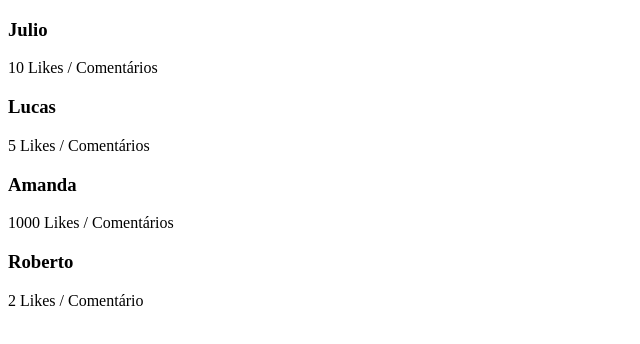
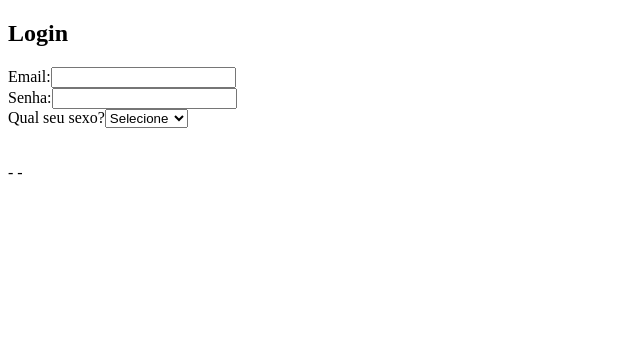
Before and after one commit to Julioclma/react-learning, a React (Create React App) app: page / in a window 1280 px wide. Shown: the top 344 px of the page, without its empty margins (0-640 px from the left). Built offline with nearby package versions, Linux system fonts and the light colour scheme.

Commit message:
formulário

```diff
--- a/src/App.js
+++ b/src/App.js
@@ -1,36 +1,41 @@
 import React, { Component } from 'react';
-import Feed  from './components/Feed';
 
 class App extends Component {
 
   constructor(props) {
     super(props);
     this.state = {
-      feed: [
-        {
-          id: 1, userName: 'Julio', likes : 10, comments:2
-        },
-        {
-          id: 2, userName: 'Lucas', likes : 5, comments:1
-        },
-        {
-          id: 3, userName: 'Amanda', likes : 1000, comments:85
-        },
-        {
-          id: 4, userName: 'Roberto', likes : 2, comments:0
-        }
-      ]
+      email: '',
+      password: '',
+      gender: '',
     }
+
+    this.alteraSenha = this.alteraSenha.bind(this);
+  }
+
+
+  alteraSenha(element) {
+    this.setState({ password: element.target.value });
   }
 
   render() {
     return (
       <div>
-     {this.state.feed.map((item) => {
-      return (
-      <Feed id={item.id} userName={item.userName} likes={item.likes} comments={item.comments}/>
-      );
-     })}
+        <h2>Login</h2>
+        Email:
+        <input type="email" name="email" value={this.state.email} onChange={(element) => this.setState({ email: element.target.value })} /><br></br>
+        Senha:
+        <input type="password" name="password" value={this.state.password} onChange={this.alteraSenha} /><br></br>
+        Qual seu sexo?
+        <select name='gender' onChange={(element) => this.setState({ gender: element.target.value })}>
+          <option value="">Selecione</option>
+          <option value="female">Feminino</option>
+          <option value="male">Masculino</option>
+        </select>
+        <br></br>
+        <br></br>
+        <br></br>
+        <a>{this.state.email} - {this.state.password} - {this.state.gender}</a>
       </div>
     );
 
--- a/src/components/Feed/index.js
+++ /dev/null
@@ -1,14 +0,0 @@
-import React, { Component } from 'react';
-
-class Feed extends Component {
-    render() {
-        return (
-            <div key={this.props.id}>
-                <h3>{this.props.userName}</h3>
-                <a>{this.props.likes} Likes / {this.props.comments === 0 ? <span>Comentário</span> : <span>Comentários</span>} </a>
-            </div>
-        );
-    }
-}
-
-export default Feed;
```
